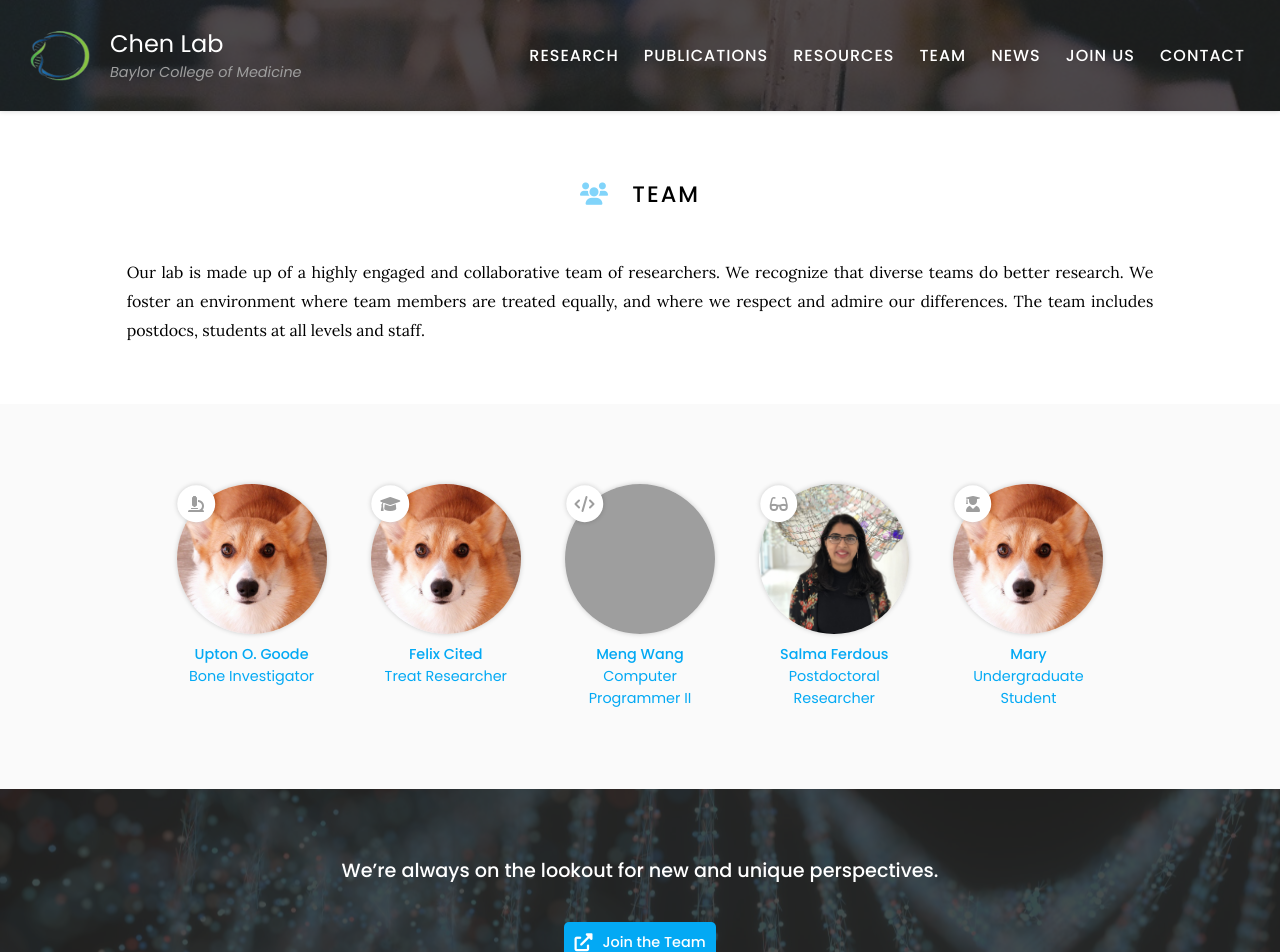
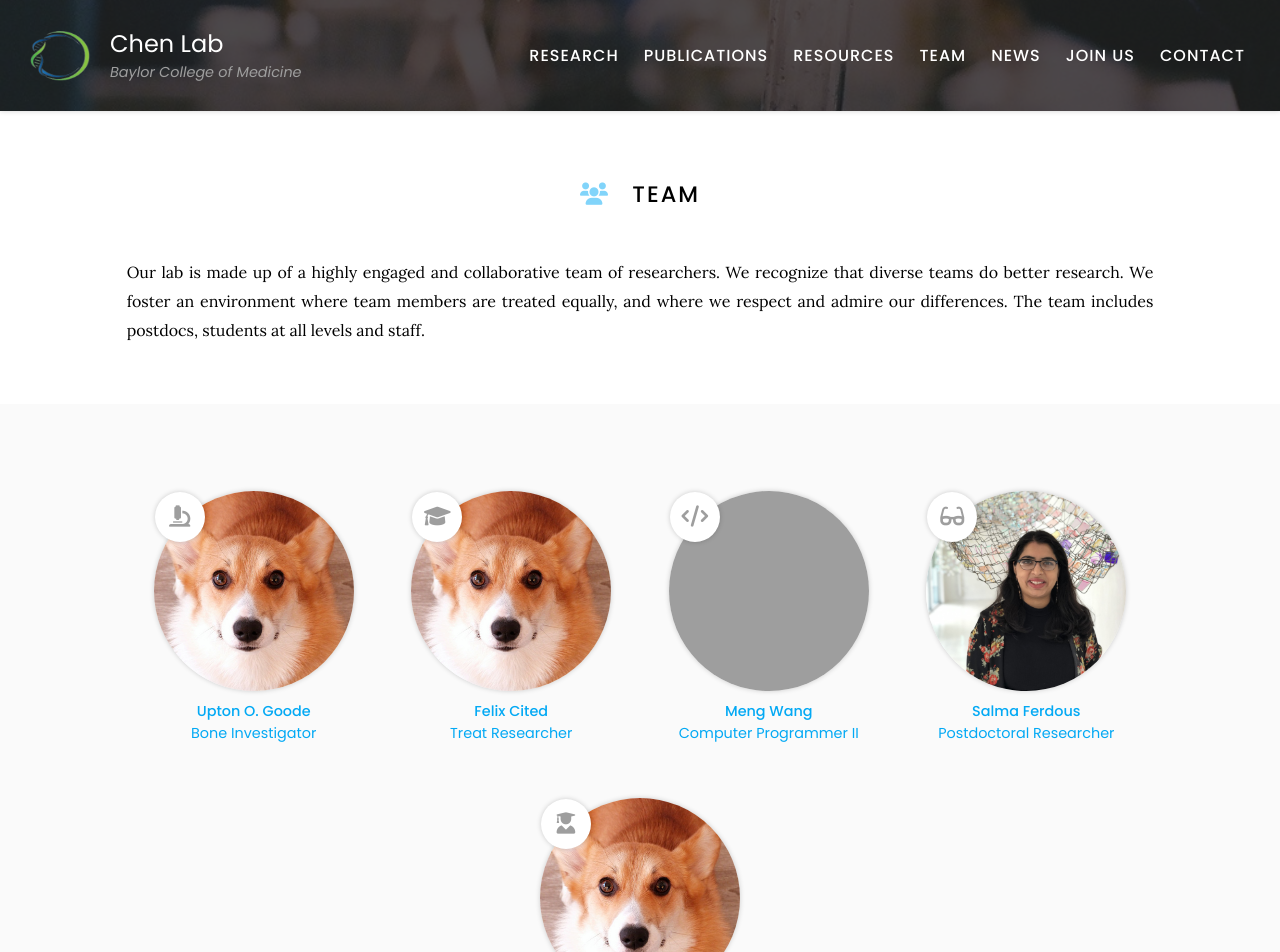
Before and after one commit to wmeng1018/Chen-lab-website, a Jekyll site: the page built from team/index.md, in a window 1280 px wide. Shown: the top 952 px of the page. Built offline with Jekyll 4.4.1, drawn with Linux system fonts in a browser that asks for light colours; grey boxes are pictures that could not be loaded.

Commit message:
Update portrait.html

```diff
--- a/_includes/portrait.html
+++ b/_includes/portrait.html
@@ -18,7 +18,7 @@
 {%- assign url = member.url | default: "" -%}
 
 {::nomarkdown}
-<a {% if url %}href="{{ url | relative_url }}"{% endif %} class="portrait" style="--width: {{ width }}px">
+<a {% if url %}href="{{ url | relative_url }}"{% endif %} class="portrait" style="--width: 200px">
 
   {%- assign placeholder = "images/placeholder.svg" | relative_url -%}
 
```
